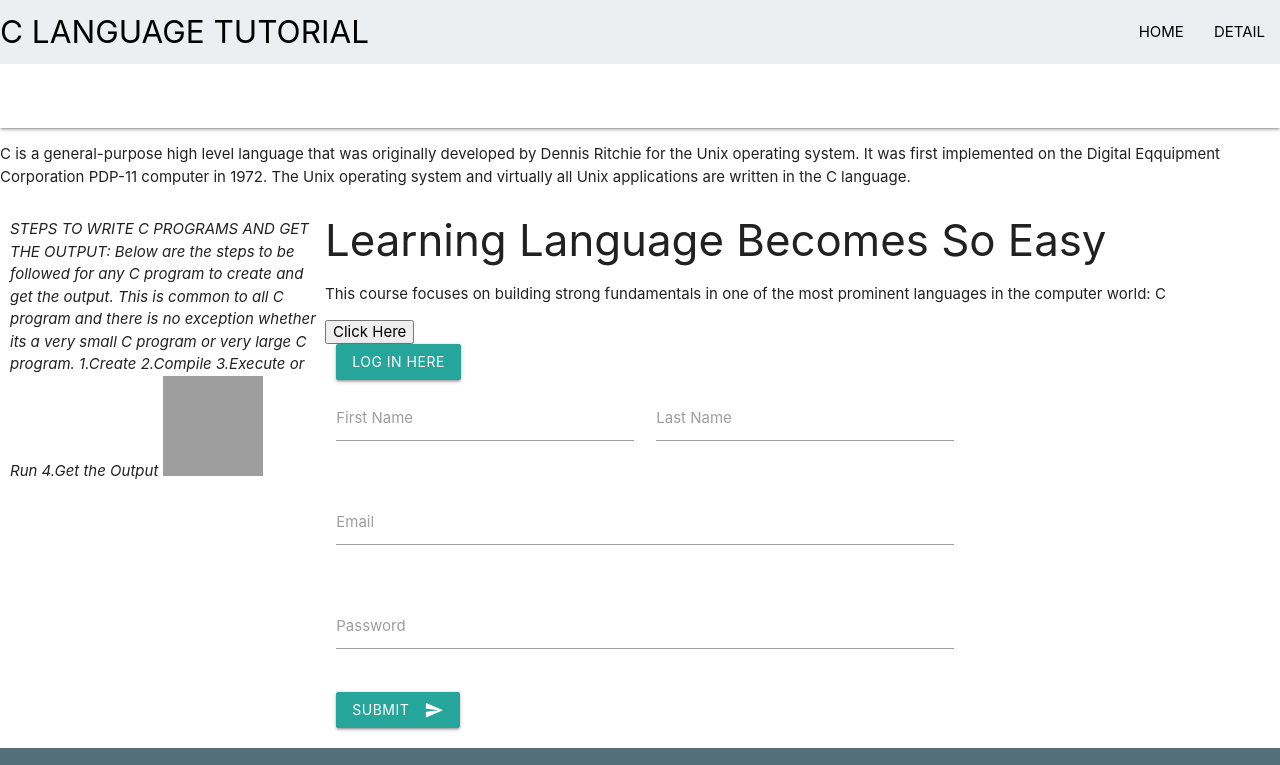
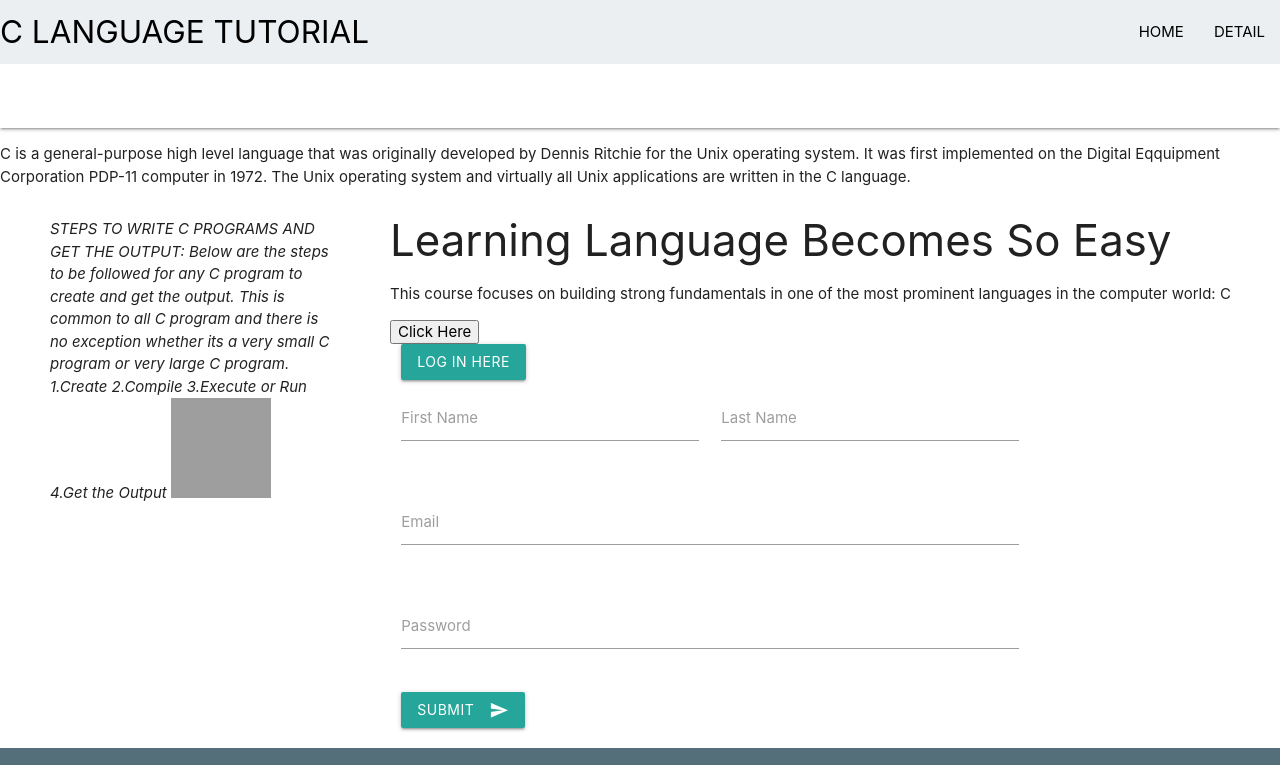
Before and after one commit to vaibhavi128/C-Language-Tutorial, a plain HTML site: page index.html in a window 1280 px wide. Shown: the top 765 px of the page. Drawn offline with nearby package versions, Linux system fonts and the light colour scheme; grey boxes are pictures that could not be loaded.

Commit message:
Add files via upload

```diff
--- a/index.html
+++ b/index.html
@@ -42,8 +42,8 @@
   <style>
     aside {
       width: 30%;
-      padding-left: 15px;
-      margin-left: 15px;
+      scroll-padding-right: 40px;
+      margin-right: 20px;
       float: right;
       font-style: italic;
       background-color: white;
@@ -68,8 +68,8 @@
     <style>
       aside {
         width: 25%;
-        padding-left: 5px;
-        margin-left: 5px;
+        padding-right: 30px;
+        margin-left: 50px;
         float: left;
         font-style: italic;
         background-color: white;
```
